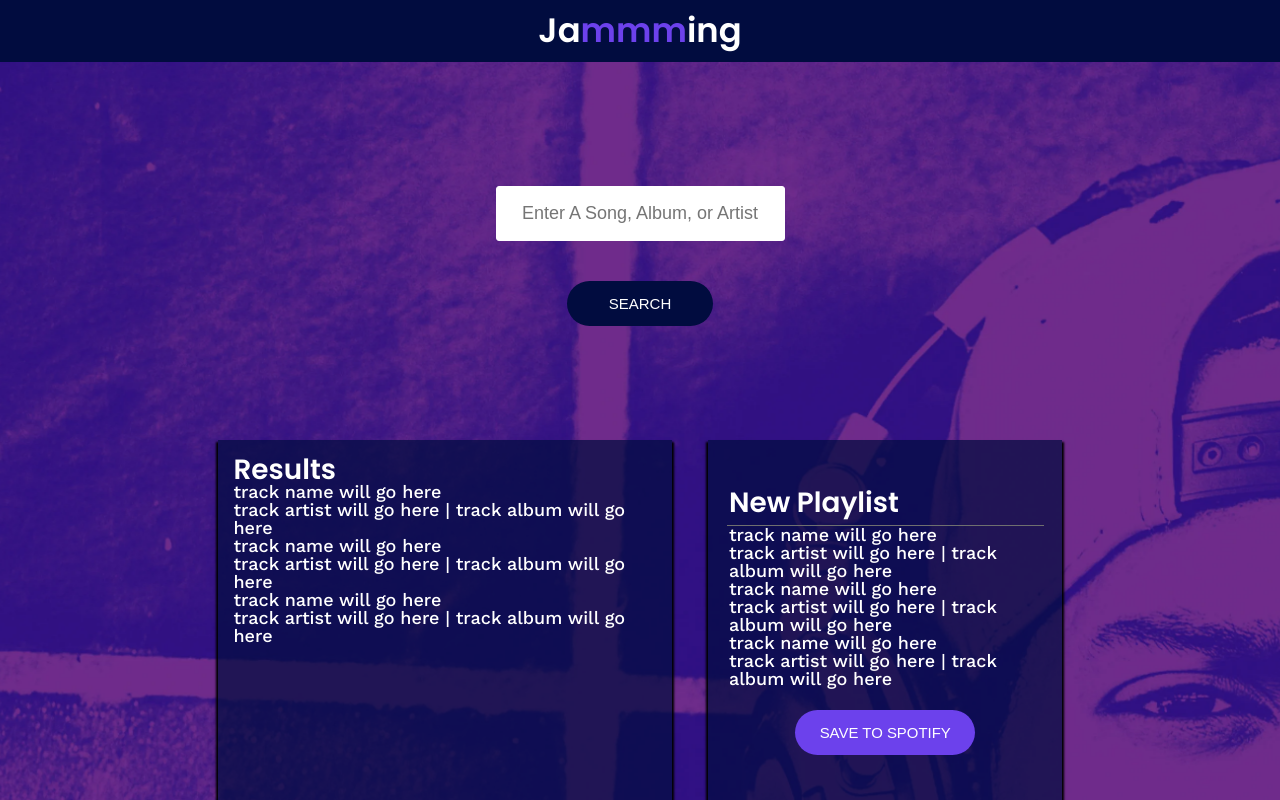
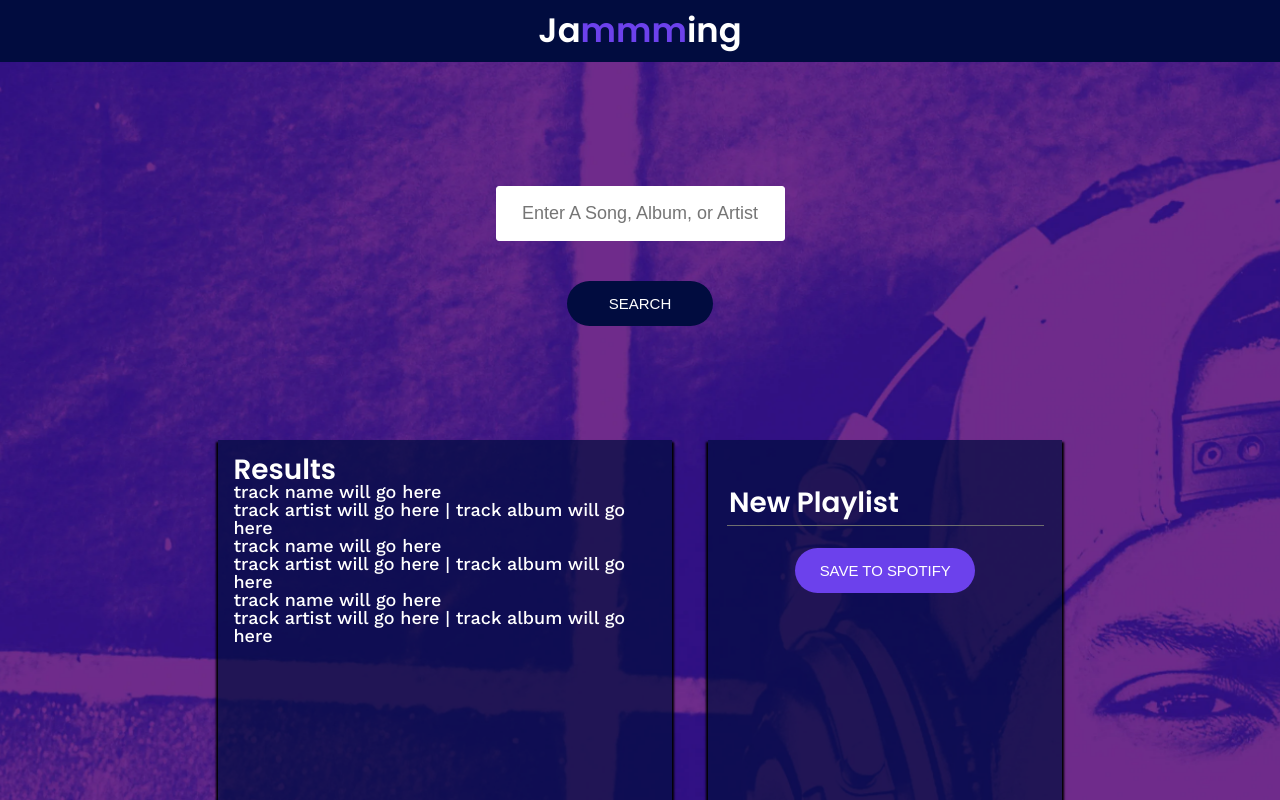
Before and after one commit to simonsGoneCoding/codeCademy-Jamming-project-in-REACT, a React (Create React App) app: page / in a window 1280 px wide. Shown: the top 800 px of the page. Built offline with nearby package versions, Linux system fonts and the light colour scheme.

Commit message:
Pass down SearchResult and RenderList.

```diff
--- a/src/components/App/App.js
+++ b/src/components/App/App.js
@@ -1,9 +1,21 @@
+import React, { Component } from "react";
 import "./App.css";
 import { SearchBar } from "../SearchBar/SearchBar";
 import { SearchResults } from "../SearchResults/SearchResults";
 import { PlayList } from "../PlayList/PlayList";
 
-function App() {
+class App extends Component {
+  constructor(props) {
+    super(props);
+    this.state = {
+      searchResults: [
+        { name: "bubu", artist: "smerfy", album: "czemu nie", id: 1 },
+        { name: "baba", artist: "krasnale", album: "mlotek", id: 2 },
+        { name: "cwircwir", artist: "ptaszki", album: "ziarenka", id: 3 },
+      ],
+    };
+  }
+  render() {
     return (
       <div>
         <h1>
@@ -12,12 +24,13 @@ function App() {
         <div className="App">
           <SearchBar />
           <div className="App-playlist">
-          <SearchResults />
+            <SearchResults searchResults={this.state.searchResults} />
             <PlayList />
           </div>
         </div>
       </div>
     );
   }
+}
 
 export default App;
--- a/src/components/SearchResults/SearchResults.js
+++ b/src/components/SearchResults/SearchResults.js
@@ -2,11 +2,13 @@ import React from "react";
 import { TrackList } from "../TrackList/TrackList";
 import "./SearchResults.css";
 
-export const SearchResults = () => {
-  return (
-    <div className="SearchResults">
-      <h2>Results</h2>
-      <TrackList />
-    </div>
-  );
-};
+export class SearchResults extends React.Component {
+  render() {
+    return (
+      <div className="SearchResults">
+        <h2>Results</h2>
+        <TrackList tracks={this.props.searchResults} />
+      </div>
+    );
+  }
+}
--- a/src/components/Track/Track.js
+++ b/src/components/Track/Track.js
@@ -21,4 +21,5 @@ export class Track extends React.Component {
       </div>
     );
   }
+  s;
 }
--- a/src/components/TrackList/TrackList.js
+++ b/src/components/TrackList/TrackList.js
@@ -2,12 +2,15 @@ import React from "react";
 import { Track } from "../Track/Track";
 import "./TrackList.css";
 
-export const TrackList = () => {
-  return (
-    <div className="TrackList">
-      <Track />
-      <Track />
-      <Track />
-    </div>
-  );
-};
+export class TrackList extends React.Component {
+  render() {
+    const tracks = this.props.tracks;
+    return (
+      <div className="TrackList">
+        {tracks
+          ? tracks.map((track) => <Track key={track.id} track={track} />)
+          : null}
+      </div>
+    );
+  }
+}
```
Also changed, not shown: 1 other file (tests, documents, lock files or other folders). Lines whose indentation alone changed are shown as unchanged.
